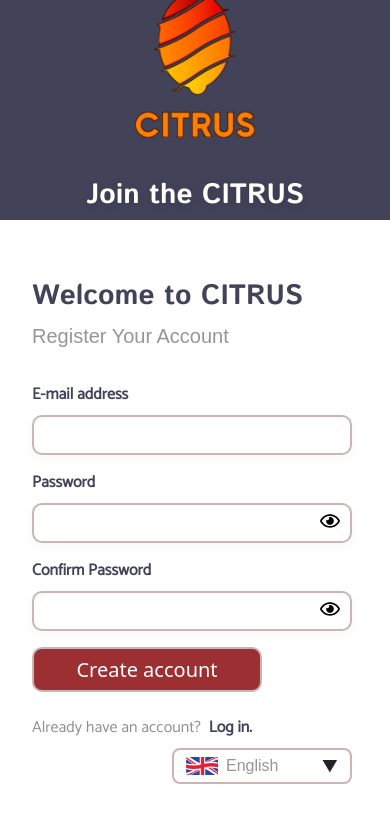
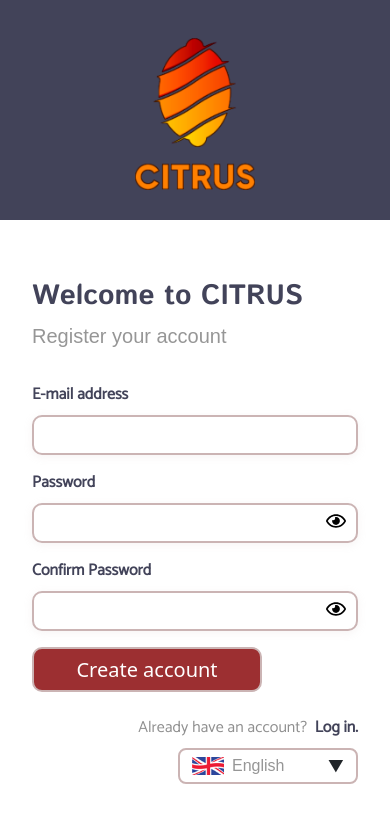
Before and after one commit to filipecosgom/ProjectCitrus, a React (Create React App) app in the folder frontend/: page /register in a window 390 px wide. Shown: the top 822 px of the page. Built offline with nearby package versions, Linux system fonts and the light colour scheme; a web font is replaced by a local one.

Commit message:
Frontend - CSS fixes

```diff
--- a/frontend/src/pages/register/Register.css
+++ b/frontend/src/pages/register/Register.css
@@ -242,13 +242,18 @@
     order: 1;
     /* height: 0 !important; */
   }
+
+  .register-logo-container-title {
+    display:none;
+  }
+
   .register-form-container {
     order: 2;
     flex: 4;
     display: flex;
     width: 100vw;
     min-width: 0;
-    padding: 0px 8px 0px 32px;
+    padding: 0px 32px 0px 32px;
     align-items: flex-start;
     background: #fff;
     height: 100vh !important;
@@ -270,10 +275,9 @@
   .register-form,
   .register-field,
   .register-bottom-row,
-  .register-already-account,
   .register-language-dropdown {
     width: 100% !important;
-    max-width: 320px;
+    /* max-width: 320px; */
     min-width: 0;
     margin-left: 0;
     margin-right: 0;
@@ -281,6 +285,17 @@
     padding-right: 0;
     text-align: left;
     /*align-items: flex-end;*/
+
+    register-already-account {
+      text-align: left;
+      width: 100% !important;
+      min-width: 0;
+      margin-left: 0;
+      margin-right: 0;
+      padding-left: 0;
+      padding-right: 0;
+      text-align: left;
+    }
   }
   .register-input {
     width: 100% !important;
--- a/frontend/src/pages/register/Register.js
+++ b/frontend/src/pages/register/Register.js
@@ -30,7 +30,7 @@ export default function Register() {
       {/* Formulário à esquerda */}
       <div className="register-form-container">
         <h1 className="register-title">Welcome to CITRUS</h1>
-        <div className="register-subtitle">Register Your Account</div>
+        <div className="register-subtitle">Register your account</div>
         <form className="register-form">
           <div className="register-fields">
             <div className="register-field">
@@ -148,7 +148,7 @@ export default function Register() {
           className="register-logo"
           width={280}
         />
-        <div className="register-logo-container-title hide-on-tablet">
+        <div className="register-logo-container-title hide-on-mobile">
           Join the CITRUS community!
         </div>
       </div>
```
